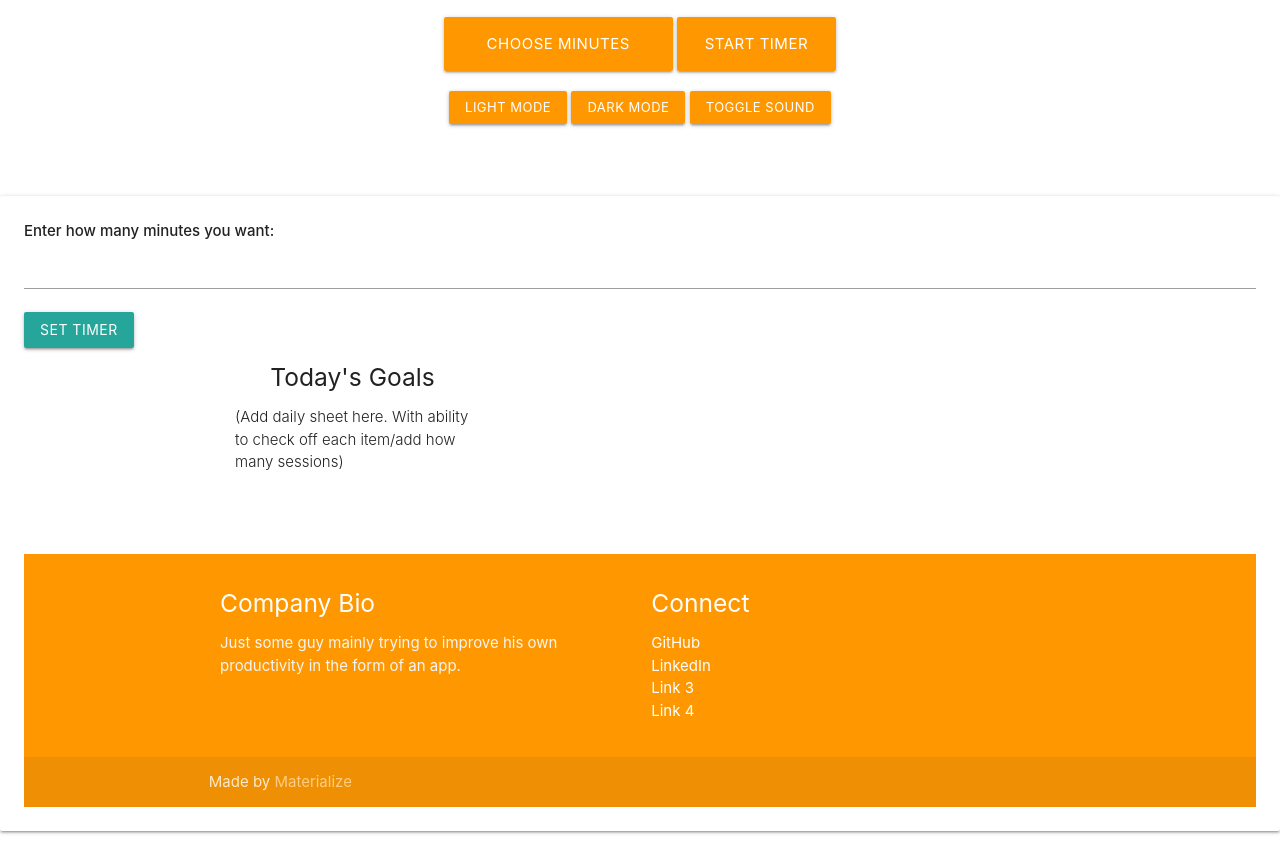
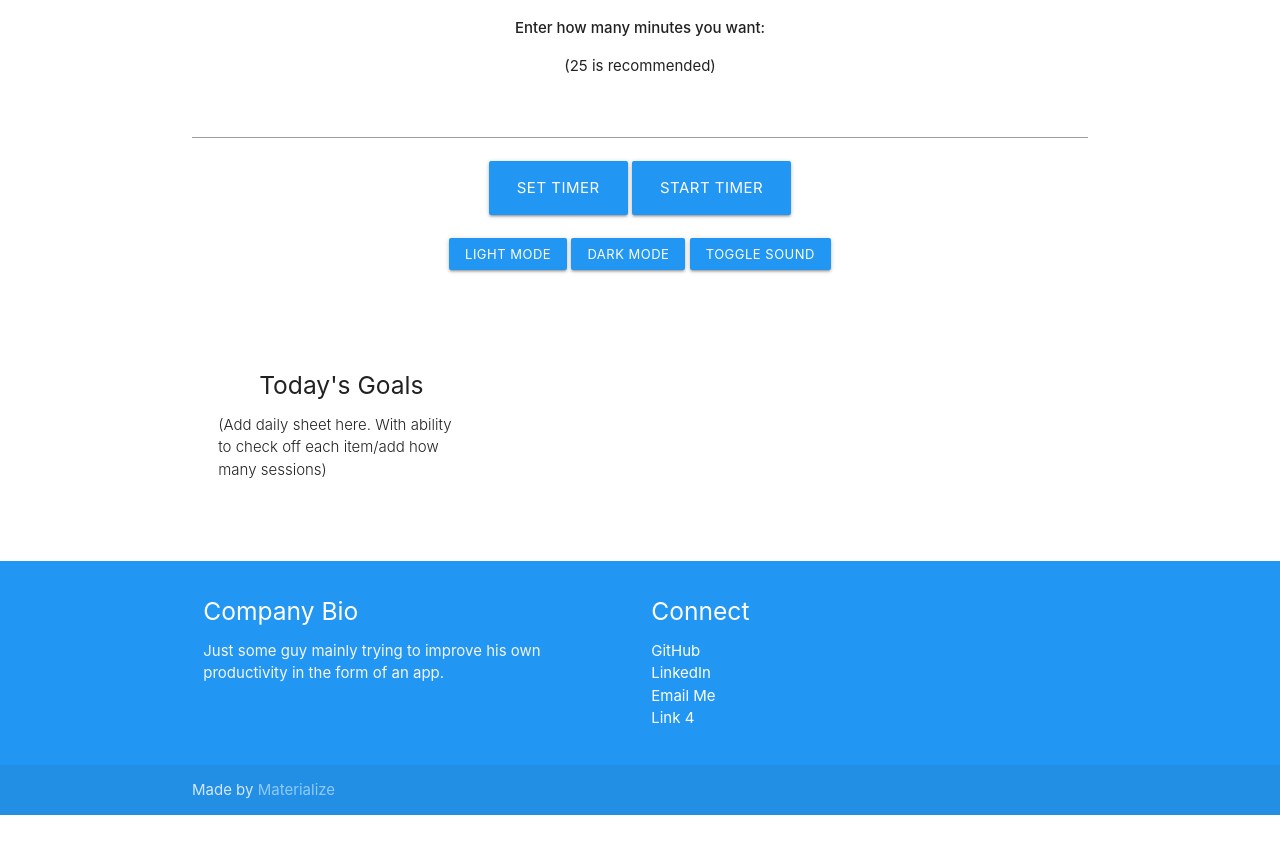
Before and after one commit to andycwilliams/ProductivityTracker-PersonalProject2.5, a website with bundled scripts: page public/html/index.html in a window 1280 px wide. Shown: the part 510-1356 px from the top of the page. After the commit the page ends 1325 px from the top, so only its background shows below. Built offline with nearby package versions, Linux system fonts and the light colour scheme.

Commit message:
Consolidating HTML

```diff
--- a/index.js
+++ b/index.js
@@ -36,6 +36,8 @@ function startTimer(duration, display) {
 
     display.textContent = minutes + ":" + seconds;
 
+    console.log("Tick");
+
     if (--timer < 0) {
         timer = duration;
         console.log("Time's up!");
@@ -52,8 +54,8 @@ const randomQuoteArr = [
   'In the evening, write down the most important things you need to do the next day.',
   'Don\'t write down so much that you overwhelm yourself.',
   'Focus on process, not product.',
-  'Recollection is one of the most effective learning methods.',
-  '"Eat your frogs first."',
+  'Recall is one of the most effective learning methods.',
+  '"Eat your frogs first." Do the most unpleasant tasks first so they\'re out of the way.',
   'Time is not an enemy. When handled correctly, it can even be turned into an ally.',
   'Knowing when to take breaks is just as important as the work itself!',
   'Flash cards are cheap and effective ways to drill yourself on smaller concepts.'
--- a/public/html/index.html
+++ b/public/html/index.html
@@ -15,7 +15,7 @@
       <ul class="right hide-on-med-and-down">
         <li><a href="#">Navbar Link</a></li>
       </ul>
-      <ul id="nav-mobile" class="sidenav">
+      <ul id="nav-mobile" class="sidenav"><br>
         <li><a href="#">Navbar Link</a></li>
         <li><a href="#info">Information Link</a></li>
         <li><a href="#worksheet">Worksheet</a></li>
@@ -26,38 +26,37 @@
 
   <div class="section no-pad-bot" id="index-banner">
     <div class="container">
-      <h1 class="header center orange-text">Productivity Tracker</h1>
-      <p class="center">Useful for studying, practice, work, and anything else requiring concentration!</p>
+      <h1 class="header center blue-text">Productivity Tracker</h1>
+      <p class="center">A tool for studying, practice, work, and anything else requiring concentration!</p>
       <div class="row center">
         <div class="card-panel hoverable">
           <h5>Tip:</h5>
           <div id="randomTip"></div>
         </div>
       </div>
+
       <div class="row center">
         <h2><a id="timerDisplay" class="truncate">00:00</a></h2>
       </div>
+
       <div class="row center">
-        <a id="chooseMinutes" class="btn-large waves-effect waves-light orange">Choose Minutes <p>25 is recommended!</p> </a>
-        <a id="timer" class="btn-large waves-effect waves-light orange">Start Timer</a>
-      </div>
+          <strong>Enter how many minutes you want:</strong><p>(25 is recommended)</p>
+          <form>
+            <div class="form-group">
+            <input id="inputNo" value="" type="text" name="number" />
+          </form>
+          <p id="output"></p>
+          <a id="chooseMin" class="btn-large waves-effect waves-light blue">Set Timer</a>
+          <a id="timer" class="btn-large waves-effect waves-light blue">Start Timer</a>
+      </div><br>
+
       <div class="row center">
-        <a id="lightMode" class="btn-small waves-effect waves-light orange">Light Mode</a>
-        <a id="darkMode" class="btn-small waves-effect waves-light orange">Dark Mode</a>
-        <a id="toggleSound" class="btn-small waves-effect waves-light orange">Toggle Sound</a>
+        <a id="lightMode" class="btn-small waves-effect waves-light blue">Light Mode</a>
+        <a id="darkMode" class="btn-small waves-effect waves-light blue">Dark Mode</a>
+        <a id="toggleSound" class="btn-small waves-effect waves-light blue">Toggle Sound</a>
       </div><br><br>
+
     </div>
-  </div>
-
-  <div class="card-panel hoverable">
-    <strong>Enter how many minutes you want:</strong>
-    <form>
-      <div class="form-group">
-      <!-- <label for="number">Give a number:</label> -->
-      <input id="inputNo" value="" type="text" name="number" />
-    </form>
-    <p id="output"></p>
-    <button class="btn btn-dark" id="chooseMin" type="submit">Set Timer</button>
   </div>
 
   <div class="container">
@@ -74,7 +73,7 @@
     <br><br>
   </div>
 
-  <footer class="page-footer orange">
+  <footer class="page-footer blue">
     <div class="container">
       <div class="row">
         <div class="col l6 s12">
@@ -95,7 +94,7 @@
           <ul>
             <li><a class="white-text" href="https://github.com/andycwilliams">GitHub</a></li>
             <li><a class="white-text" href="https://www.linkedin.com/in/andrewcharleswilliams/">LinkedIn</a></li>
-            <li><a class="white-text" href="#!">Link 3</a></li>
+            <li><a class="white-text" href="mailto:awilliamscomposing@gmail.com">Email Me</a></li>
             <li><a class="white-text" href="#!">Link 4</a></li>
           </ul>
         </div>
@@ -104,7 +103,7 @@
 
     <div class="footer-copyright">
       <div class="container">
-      Made by <a class="orange-text text-lighten-3" href="http://materializecss.com">Materialize</a>
+      Made by <a class="blue-text text-lighten-3" href="http://materializecss.com">Materialize</a>
       </div>
     </div>
   </footer>
```
